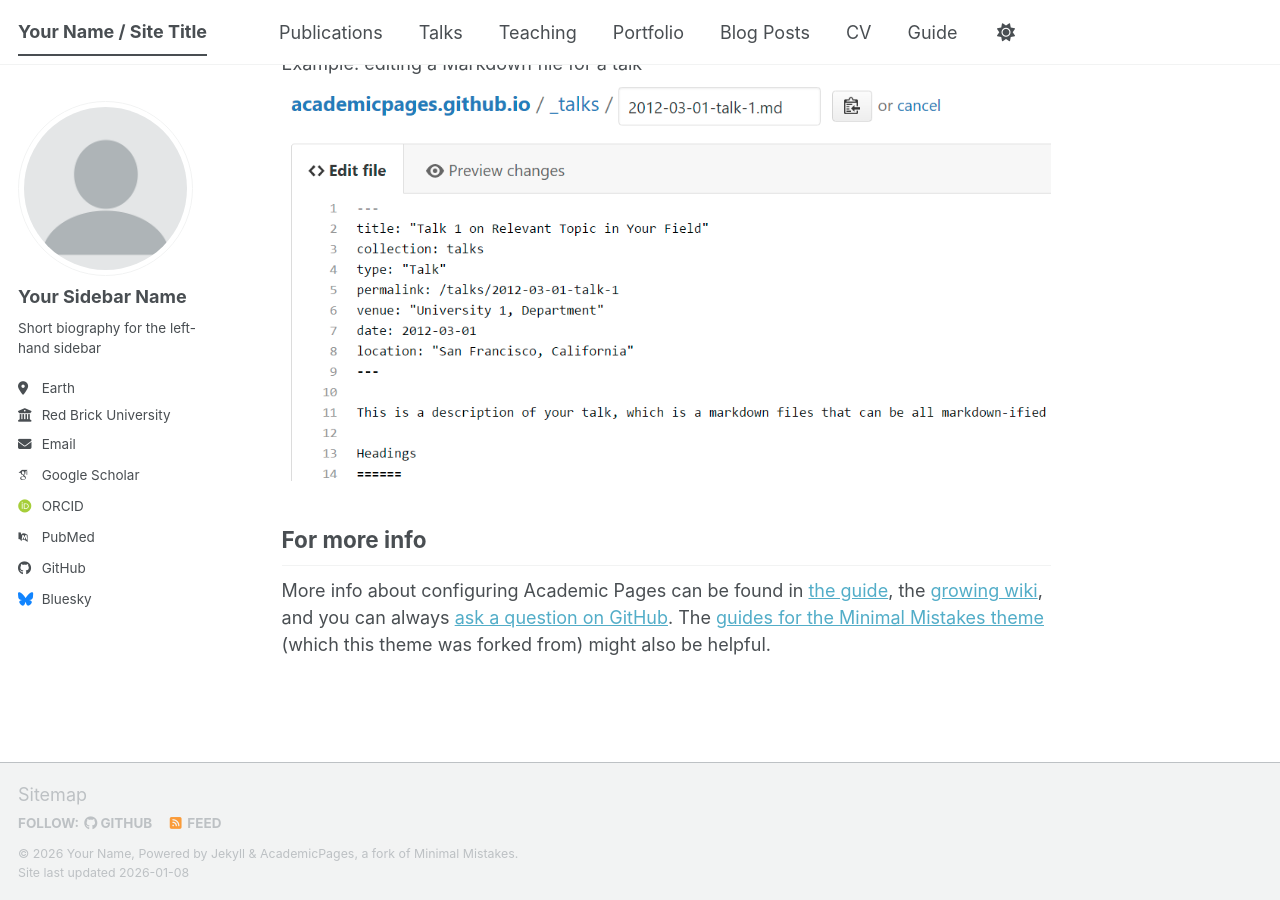
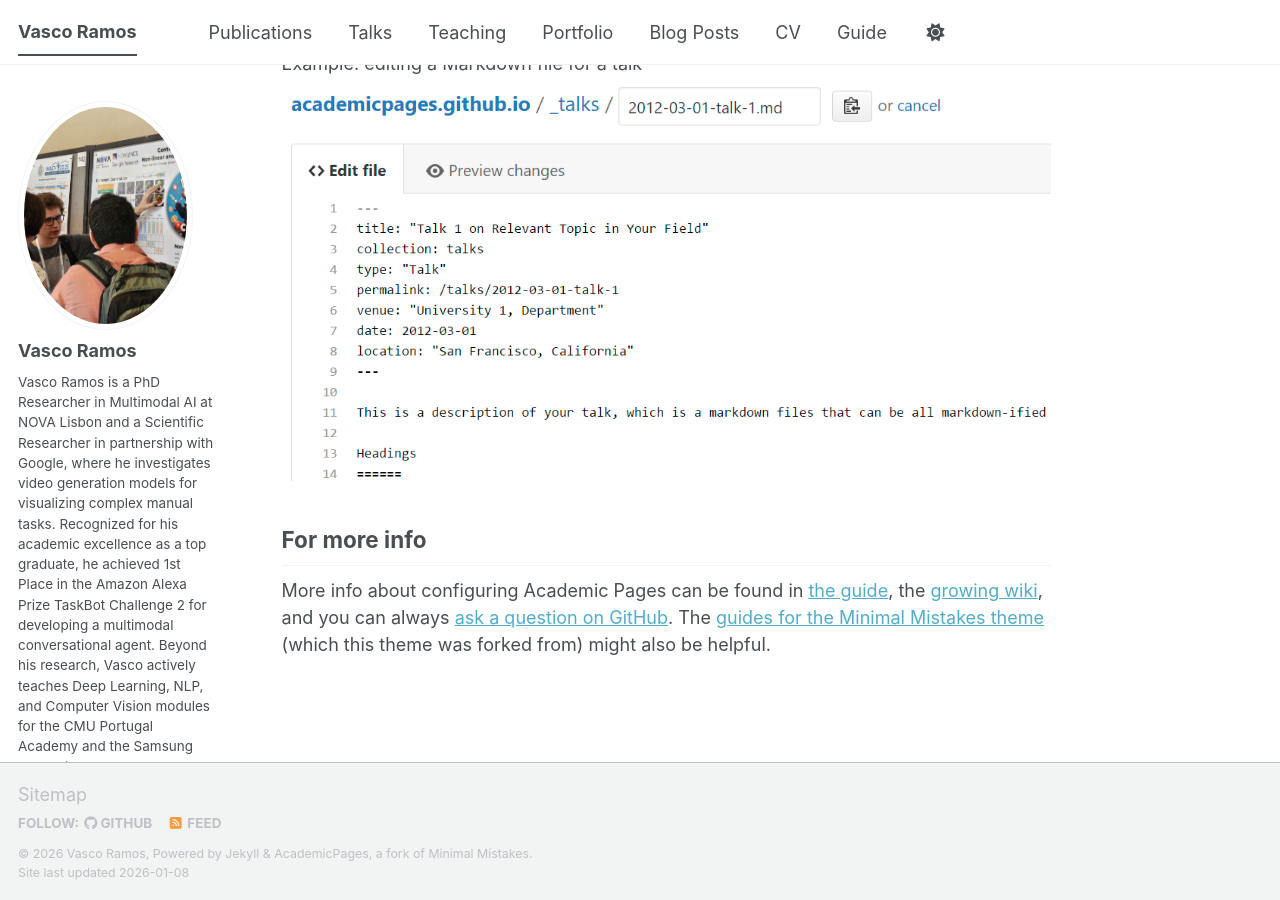
Before and after one commit to RamosCSV/ramoscsv.github.io, a Jekyll site: the page built from _pages/about.md, in a window 1280 px wide and 900 px high, scrolled down 2720 px. Built offline with Jekyll 4.4.1, drawn with Linux system fonts in a browser that asks for light colours; some web fonts are replaced; a script bundle is joined from its source files by our own code; library files that are not in the unit come from our copies.

Commit message:
initial settings change

```diff
--- a/_config.yml
+++ b/_config.yml
@@ -9,37 +9,37 @@
 # Basic Site Settings
 locale                   : "en-US"
 site_theme               : "default" # The available themes options are "default", "air", "sunrise", "mint", "dirt" and "contrast"
-title                    : "Your Name / Site Title"
+title                    : "Vasco Ramos"
 title_separator          : "-"
-name                     : &name "Your Name"
-description              : &description "Your Name's academic portfolio"   # Update this with a general description of your site, this is the default if not overridden by a page
-url                      : https://academicpages.github.io # The base hostname & protocol for your site e.g. "https://[your GitHub username].github.io",
+name                     : &name "Vasco Ramos"
+description              : &description "PhD Student"   # Update this with a general description of your site, this is the default if not overridden by a page
+url                      : https://ramoscsv.github.io # The base hostname & protocol for your site e.g. "https://[your GitHub username].github.io",
                                                            # or if you already have some other page hosted on Github then use "https://[your GitHub username].github.io/[Your Repo Name]"
 baseurl                  : "" # the subpath of your site, e.g. "/blog"
-repository               : "academicpages/academicpages.github.io"
+repository               : "ramoscsv/ramoscsv.github.io"
 
 # Site Author - The following control what appear as part of the author content on the side bar.
 #               If a field is blank the icon and link will not appear, otherwise it will be shown.
 #               Additional customization can be done by editing /_includes/author-profile.html
 author:
   # Biographic information
-  avatar           : "profile.png"
-  name             : "Your Sidebar Name"
+  avatar           : "profile.jpeg"
+  name             : "Vasco Ramos"
   pronouns         : # example: "she/her"
-  bio              : "Short biography for the left-hand sidebar"
-  location         : "Earth"
-  employer         : "Red Brick University"
+  bio              : "Vasco Ramos is a PhD Researcher in Multimodal AI at NOVA Lisbon and a Scientific Researcher in partnership with Google, where he investigates video generation models for visualizing complex manual tasks. Recognized for his academic excellence as a top graduate, he achieved 1st Place in the Amazon Alexa Prize TaskBot Challenge 2 for developing a multimodal conversational agent. Beyond his research, Vasco actively teaches Deep Learning, NLP, and Computer Vision modules for the CMU Portugal Academy and the Samsung Innovation Campus."
+  location         : "Portugal"
+  employer         : "NOVA University of Lisbon"
   uri              : # URL
-  email            : "none@example.org"
+  email            : "vcc.ramos@campus.fct.unl.pt"
 
   # Academic websites
   academia         : # URL
-  arxiv            : # URL - Update with the correct link to your profile
-  googlescholar    : "https://scholar.google.com/citations?user=PS_CX0AAAAAJ"
+  arxiv            : "https://arxiv.org/search/?query=Ramos,+Vasco&searchtype=author"
+  googlescholar    : "https://scholar.google.com/citations?user=g_lRa2YAAAAJ"
   inspire-hep      : # URL
   impactstory      : # URL
-  orcid            : "https://orcid.org/yourorcidurl"
-  semantic         : # URL
+  orcid            : "https://orcid.org/0000-0002-2453-3288"
+  semantic         : "https://www.semanticscholar.org/author/Vasco-Ramos/2253457774"
   ssrn             : # URL
   pubmed           : "https://www.ncbi.nlm.nih.gov/pubmed/?term=john+snow"
   researchgate     : # URL
@@ -51,13 +51,13 @@ author:
   bitbucket        : # Username - Update with your username on the site
   codepen          : # Username
   dribbble         : # Username
-  github           : "academicpages"
+  github           : "ramoscsv"
   kaggle           : # Username
   stackoverflow    : # User number or user number and name (i.e., use "1" or "1/jeff-atwood")
 
   # Social media
   artstation       : # Username
-  bluesky          : "bsky.app" # Replace this with you Bluesky username
+  bluesky          : # Username
   facebook         : # Username
   flickr           : # Username
   foursquare       : # Username
@@ -66,7 +66,7 @@ author:
   keybase          : # Username
   instagram        : # Username
   lastfm           : # Username
-  linkedin         : # Username
+  linkedin         : https://www.linkedin.com/in/ramoscsv/
   mastodon         : # URL
   medium           : # URL
   pinterest        : # Username
@@ -74,7 +74,7 @@ author:
   steam            : # Username
   telegram         : # URL
   tumblr           : # Username
-  twitter          : # Username for X / Twitter
+  twitter          : https://x.com/ramoscsv
   vine             : # Username
   weibo            : # Username
   wikipedia        : # Username
```
Also changed, not shown: images/profile.jpeg (added), images/profile.png (deleted).
